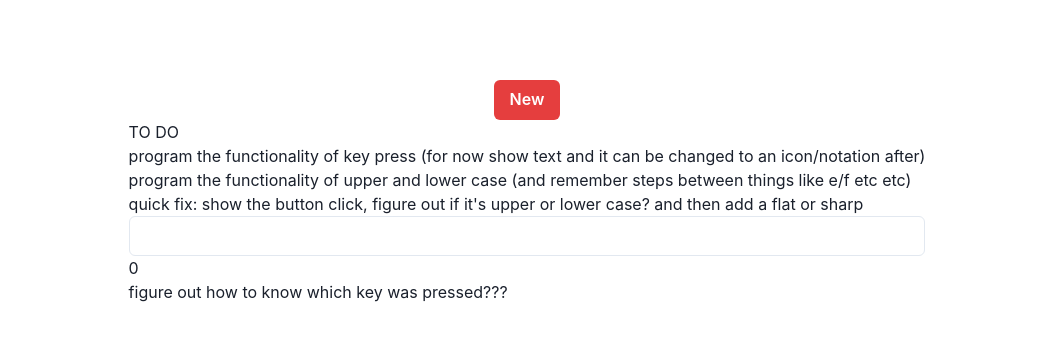
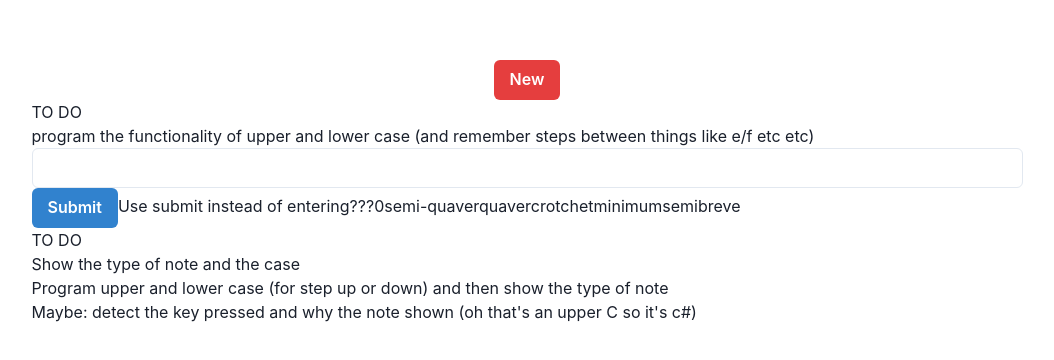
Before and after one commit to helloumma/Music-App, a Next.js app: page / in a window 1280 px wide. Shown: the part 208-568 px from the top of the page, without its empty margins (113-1167 px from the left). Built offline with nearby package versions, Linux system fonts and the light colour scheme.

Commit message:
a few notes

```diff
--- a/pages/index.tsx
+++ b/pages/index.tsx
@@ -107,29 +107,34 @@ const Home: NextPage<Props> = (Props) => {
 
         <div>
           <h1>TO DO</h1>
-          <p>
-            program the functionality of key press (for now show text and it can
-            be changed to an icon/notation after)
-          </p>
           {/*Store the Date when the key is pressed. Store the Date when the key is released. Subtract the dates. */}
           <p>
             program the functionality of upper and lower case (and remember
             steps between things like e/f etc etc)
           </p>
-          <p>
-            quick fix: show the button click, figure out if it's upper or lower
-            case? and then add a flat or sharp
-          </p>
           {/* the input needs to be a component that can be used in all pages */}
           {/* deal with the upper and lower case letters */}
-          {/* deal with only a-g */}
-          {/* program functionality of mapying the time to a type of note */}
+          {/* program functionality of mapping the time to a type of note */}
           {/* show the note either normal, flat, sharp and the type of note */}
           <Input type="text" onKeyDown={onKeyDown} onKeyUp={onKeUp} />
+          <Button colorScheme="blue">Submit</Button>
+          Use submit instead of entering???
           {keyRelease}
-          {keyRelease > 1 && "one beat"}
-
-          <p>figure out how to know which key was pressed???</p>
+          {keyRelease <= 0.25 && "semi-quaver"}
+          {keyRelease <= 0.5 && "quaver"}
+          {keyRelease <= 1 && "crotchet"}
+          {keyRelease <= 2 && "minimum"}
+          {keyRelease <= 4 && "semibreve"}
+          <h1>TO DO</h1>
+          <p>Show the type of note and the case</p>
+          <p>
+            Program upper and lower case (for step up or down) and then show the
+            type of note
+          </p>
+          <p>
+            Maybe: detect the key pressed and why the note shown (oh that's an
+            upper C so it's c#)
+          </p>
         </div>
       </main>
     </div>
```
